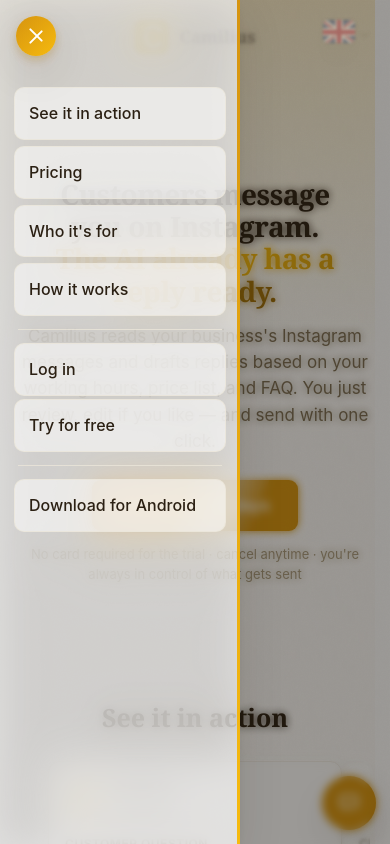
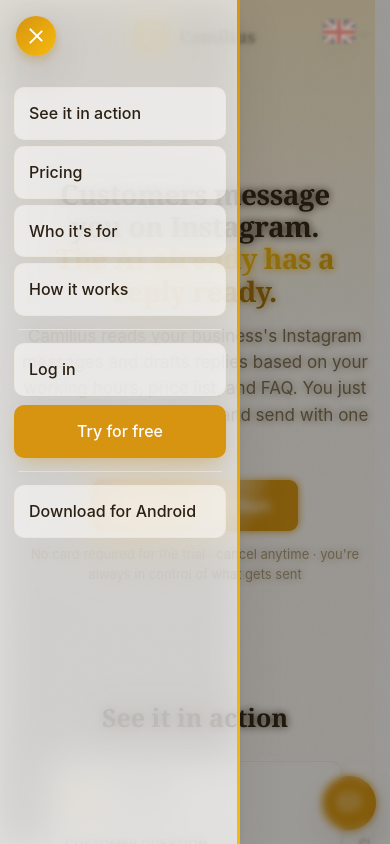
Before and after one commit to mihajlosavovic5-lab/camilius, a Flask app: page / in a window 390 px wide, after a click that opens the changed part. Run offline with Flask 3, Linux system fonts and the light colour scheme; data that the repository does not hold is empty; parts of the project's set-up code (start-up, migrations or seed data) failed here and were passed over; some libraries are stand-ins or nearby versions.

Commit message:
Style the "Try for free" row in the hamburger drawer as a real CTA (#4)
Keeps it the sitewide filled-amber .button treatment instead of a
plain glass row, so it reads as the drawer's one primary action.

Co-authored-by: Claude <noreply@anthropic.com>

```diff
--- a/static/style.css
+++ b/static/style.css
@@ -1159,10 +1159,22 @@ body.lp-menu-open #lp-corner-brand {
     }
 }
 .lp-menu-modal-sheet a:active { transform: translateY(1px); box-shadow: none; transition-delay: 0s; }
-/* "Try for free" is still the sitewide .button class underneath (inline-flex,
-   filled amber, centered text) - reset it back to a plain row so it looks and
-   behaves exactly like every other menu item, no special-cased styling. */
-.lp-menu-modal-sheet a.button { display: block; text-align: left; margin-top: 0; }
+/* "Try for free" keeps the sitewide filled-amber .button look (centered text,
+   solid fill, its own glow) instead of blending into the plain glass rows
+   around it - it's the drawer's one primary action, so it should read as the
+   same CTA as the hero's "Try free for 14 days" and every other .button on
+   the page. */
+.lp-menu-modal-sheet a.button {
+    justify-content: center; text-align: center; margin-top: 6px;
+    background: var(--primary); color: #fff; border-color: transparent;
+    box-shadow: 0 8px 18px -8px rgba(214, 148, 16, .5);
+}
+@media (hover: hover) and (pointer: fine) {
+    .lp-menu-modal.open .lp-menu-modal-sheet a.button:hover {
+        background: var(--primary-dark); color: #fff; border-color: transparent;
+        box-shadow: 0 10px 22px -8px rgba(214, 148, 16, .65);
+    }
+}
 .lp-menu-modal-divider { height: 1px; background: var(--menu-row-border); margin: 10px 4px; }
 /* "Download for Android" (and its preceding divider) only makes sense on an
    actual phone - hidden once the viewport is desktop-sized. */
```
